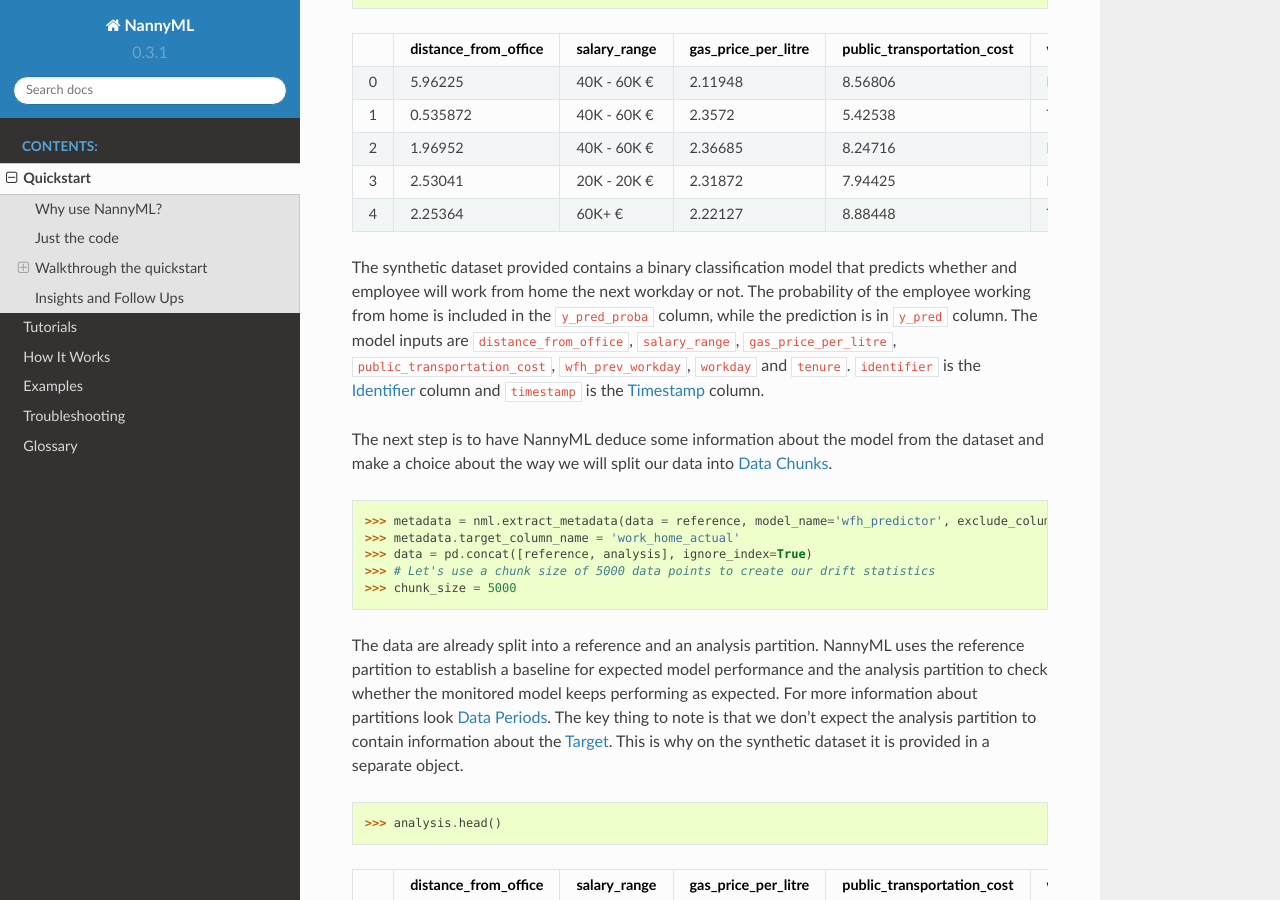
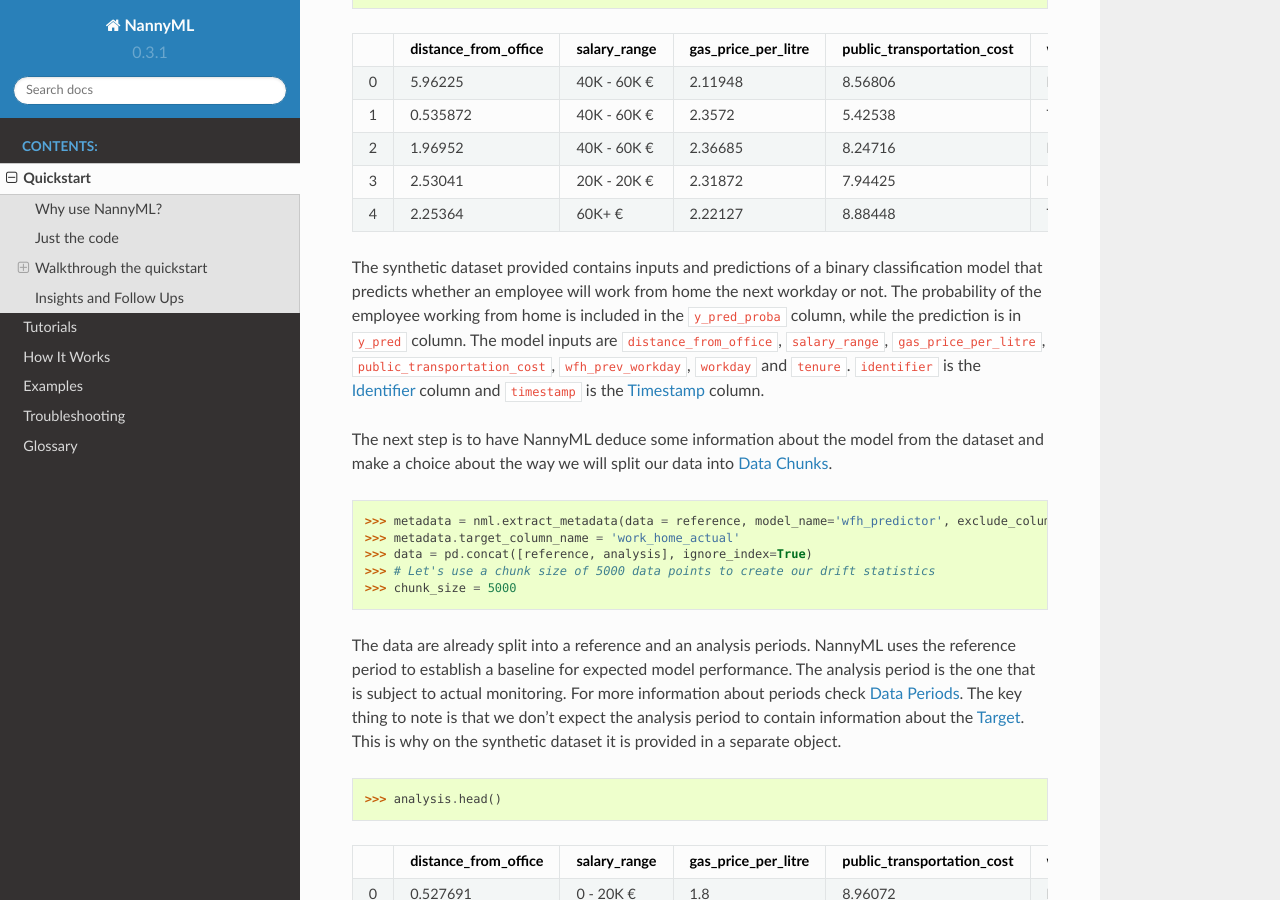
Before and after one commit to NannyML/nannyml, a Sphinx documentation site: the page built from docs/quick.rst, in a window 1280 px wide and 900 px high, scrolled down 1511 px. Built offline with Sphinx 7.4.7 and the Read the Docs theme 2.0.0, drawn with Linux system fonts in a browser that asks for light colours; pages that are not in the unit, such as notebooks, are missing from menus; some of the changed text lies outside the part shown.

Commit message:
update quick

```diff
--- a/docs/quick.rst
+++ b/docs/quick.rst
@@ -4,8 +4,9 @@
 Quickstart
 =================
 
+----------------
 Why use NannyML?
-=================
+----------------
 
 NannyML is a library that makes Model Monitoring more productive.
 It estimates the performance of the monitored models in absence of the target, detects data drift
@@ -96,8 +101,8 @@
 |  4 |               2.25364  | 60K+ €         |               2.22127 |                      8.88448 | True               | Thursday  | 5.69526  |            4 |                  1 | 2014-05-10 02:21:34 |           0.99 | reference   |        1 |
 +----+------------------------+----------------+-----------------------+------------------------------+--------------------+-----------+----------+--------------+--------------------+---------------------+----------------+-------------+----------+
 
-The synthetic dataset provided contains a binary classification model that predicts whether
-and employee will work from home the next workday or not. The probability of the employee
+The synthetic dataset provided contains inputs and predictions of a binary classification model that predicts whether
+an employee will work from home the next workday or not. The probability of the employee
 working from home is included in the ``y_pred_proba`` column, while the prediction is in ``y_pred`` column. The model
 inputs are ``distance_from_office``, ``salary_range``, ``gas_price_per_litre``, ``public_transportation_cost``,
 ``wfh_prev_workday``, ``workday`` and ``tenure``. ``identifier`` is the :term:`Identifier` column
@@ -114,11 +119,11 @@
     >>> # Let's use a chunk size of 5000 data points to create our drift statistics
     >>> chunk_size = 5000
 
-The data are already split into a reference and an analysis partition. NannyML uses the reference partition to
-establish a baseline for expected model performance and the analysis partition to check whether
-the monitored model keeps performing as expected.
-For more information about partitions look :ref:`data-drift-partitions`. The key thing to note is that we don't expect the analysis partition to contain
-information about the :term:`Target`. This is why on the synthetic dataset it is provided in a separate object.
+The data are already split into a reference and an analysis periods. NannyML uses the reference period to
+establish a baseline for expected model performance. The analysis period is the one that is subject to actual
+monitoring.
+For more information about periods check :ref:`data-drift-partitions`. The key thing to note is that we don't expect
+the analysis period to contain information about the :term:`Target`. This is why on the synthetic dataset it is provided in a separate object.
 
 .. code-block:: python
 
@@ -140,7 +145,7 @@
 
 
 Estimating Performance without Targets
-~~~~~~~~~~~~~~~~~~~~~~~~~~~~~~~~~~~~~~
+======================================
 
 NannyML can estimate the performance on a Machine Learning model in production
 without access to its :term:`Target`. For more details, see :ref:`performance-estimation`.
@@ -161,7 +166,7 @@
 onwards.
 
 Detecting Data Drift
-~~~~~~~~~~~~~~~~~~~~
+====================
 
 NannyML allows for further investigation into potential performance issues with its data drift detection
 functionality. See :ref:`data-drift` for more details.
@@ -216,7 +221,7 @@
 |  6 | gas_price_per_litre        |                  0 |      7 |
 +----+----------------------------+--------------------+--------+
 
-NannyML can also look for drift in the model outputs:
+Drift in the model outputs can be also visualized:
 
 .. code-block:: python
 
@@ -244,8 +249,9 @@
 ``distance_from_office``, ``salary_range``, ``public_transportation_cost``, ``wfh_prev_workday``.
 This drift is responsible for the potential negative impact in performance that we observed.
 
+-----------------------
 Insights and Follow Ups
-=======================
+-----------------------
 
 With NannyML we were able to estimate performance in the absence of ground truth. The estimation has shown
 potential drop in ROC AUC in the second half of the analysis period. Univariate and multivariate
```
Also changed, not shown: other parts of docs/quick.rst (+9 -5 lines).
